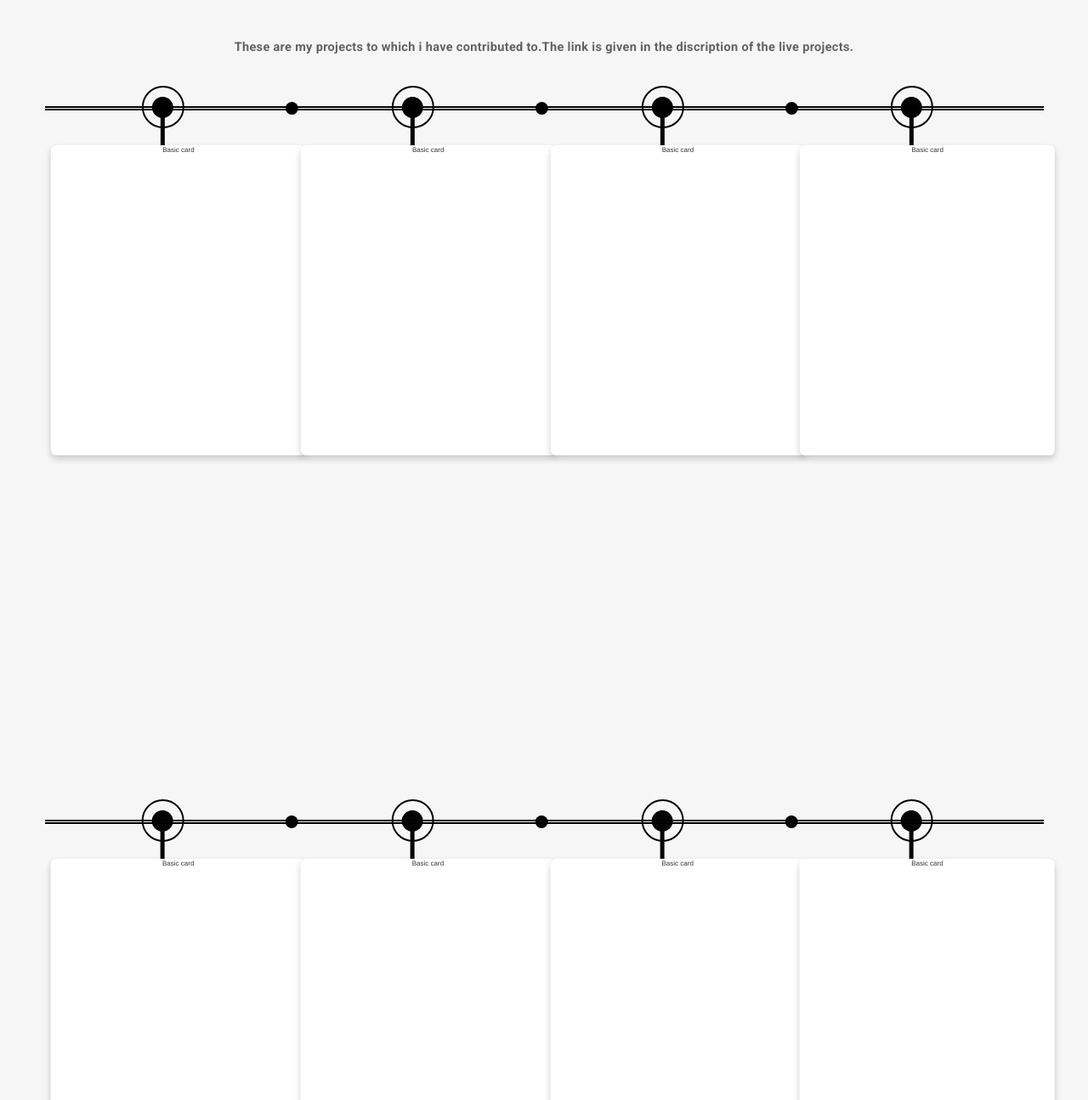
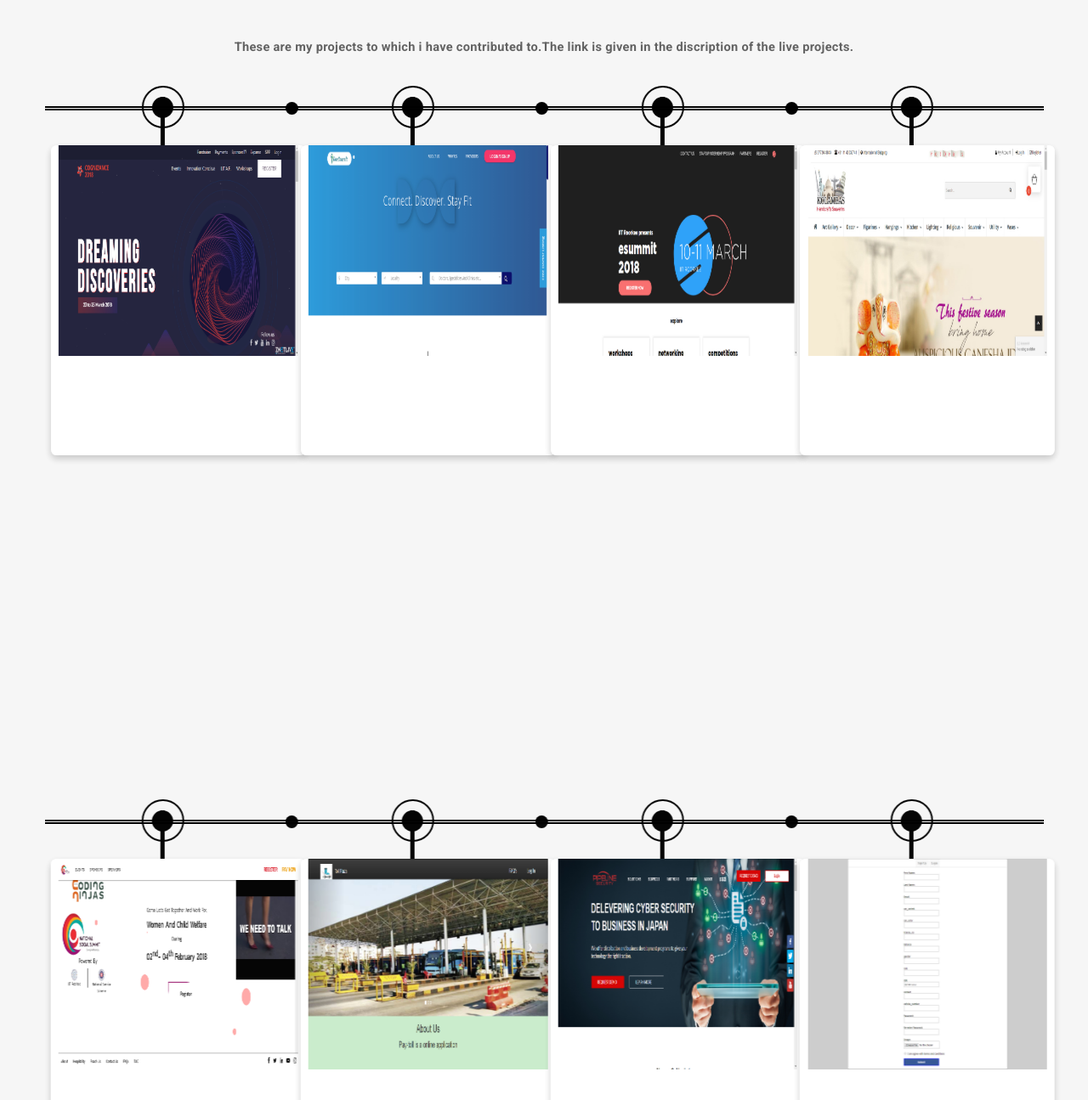
Before and after one commit to kshitij0809/self-website, a website: page index.html in a window 1280 px wide. Shown: the part 1505-2800 px from the top of the page at 85% size. Drawn offline with nearby package versions, Linux system fonts and the light colour scheme.

Commit message:
card added with photos

```diff
--- a/css/site.css
+++ b/css/site.css
@@ -31,7 +31,7 @@ h1 {
   margin: 20px auto 48px;
 }
 .para-about {
-    font-size: 13px;
+    font-size: 16px;
     padding: 20px;
 }
 .card {
@@ -61,6 +61,28 @@ h1 {
 .container {
     padding: 2px 16px;
 }
+
+
+.work-image {
+    height: 31vh;
+    width: 22vw;
+}
+
+
+
+
+
+
+
+
+
+
+
+
+
+
+
+
 
 
 body {
@@ -207,7 +229,7 @@ body {
 
 .icon-me {
   text-align: center;
-  font-size: 5em;
+  font-size: 7em;
   color: rgba(200, 100, 100, 0.7);
   padding-top: 20px;
   padding-bottom: 25px;
--- a/index.html
+++ b/index.html
@@ -170,7 +170,7 @@
           </div>
           <div class="pane-warp">
              <div class="card">
-          <div class="card-body">Basic card</div>
+          <img src="img/Cognizance2018.jpg" class="work-image"/>
         </div>
           </div>
 
@@ -186,7 +186,7 @@
           </div>
           <div class="pane-warp">
              <div class="card">
-          <div class="card-body">Basic card</div>
+          <img src="img/Connect  Discover. Stay Fit. _DocConsult.jpg" class="work-image"/>
         </div>
           </div>
 
@@ -203,7 +203,7 @@
           </div>
           <div class="pane-warp">
              <div class="card">
-          <div class="card-body">Basic card</div>
+          <img src="img/E Summit 2018.jpg" class="work-image"/>
         </div>
           </div>
 
@@ -219,7 +219,7 @@
           </div>
           <div class="pane-warp">
              <div class="card">
-          <div class="card-body">Basic card</div>
+          <img src="img/Kolambas _ Handicrafts & Souvenirs Store.jpg" class="work-image"/>
         </div>
           </div>
 
@@ -250,7 +250,7 @@
           </div>
           <div class="pane-warp">
              <div class="card">
-          <div class="card-body">Basic card</div>
+          <img src="img/National Social Summit 2018.jpg" class="work-image"/>
         </div>
           </div>
 
@@ -266,7 +266,7 @@
           </div>
           <div class="pane-warp">
              <div class="card">
-          <div class="card-body">Basic card</div>
+          <img src="img/Toll Plaza.jpg" class="work-image"/>
         </div>
           </div>
 
@@ -283,7 +283,7 @@
           </div>
           <div class="pane-warp">
              <div class="card">
-          <div class="card-body">Basic card</div>
+               <img src="img/Pipeline - Cyber Security Product and Services Provider.jpg" class="work-image"/>
         </div>
           </div>
 
@@ -299,7 +299,7 @@
           </div>
           <div class="pane-warp">
              <div class="card">
-          <div class="card-body">Basic card</div>
+          <img src="img/Registration Page.jpg" class="work-image"/>
         </div>
           </div>
 
@@ -313,6 +313,10 @@
     </div>
   </div>
 </section>
+
+
+
+
   </section>
 
 
```
Also changed, not shown: img/Cognizance2018.jpg (added), img/Connect  Discover. Stay Fit. _DocConsult.jpg (added), img/E Summit 2018.jpg (added), img/Kolambas _ Handicrafts & Souvenirs Store.jpg (added), img/National Social Summit 2018.jpg (added), img/Pipeline - Cyber Security Product and Services Provider.jpg (added), img/Registration Page.jpg (added), img/Toll Plaza.jpg (added), img/coverphoto.jpeg (added).
